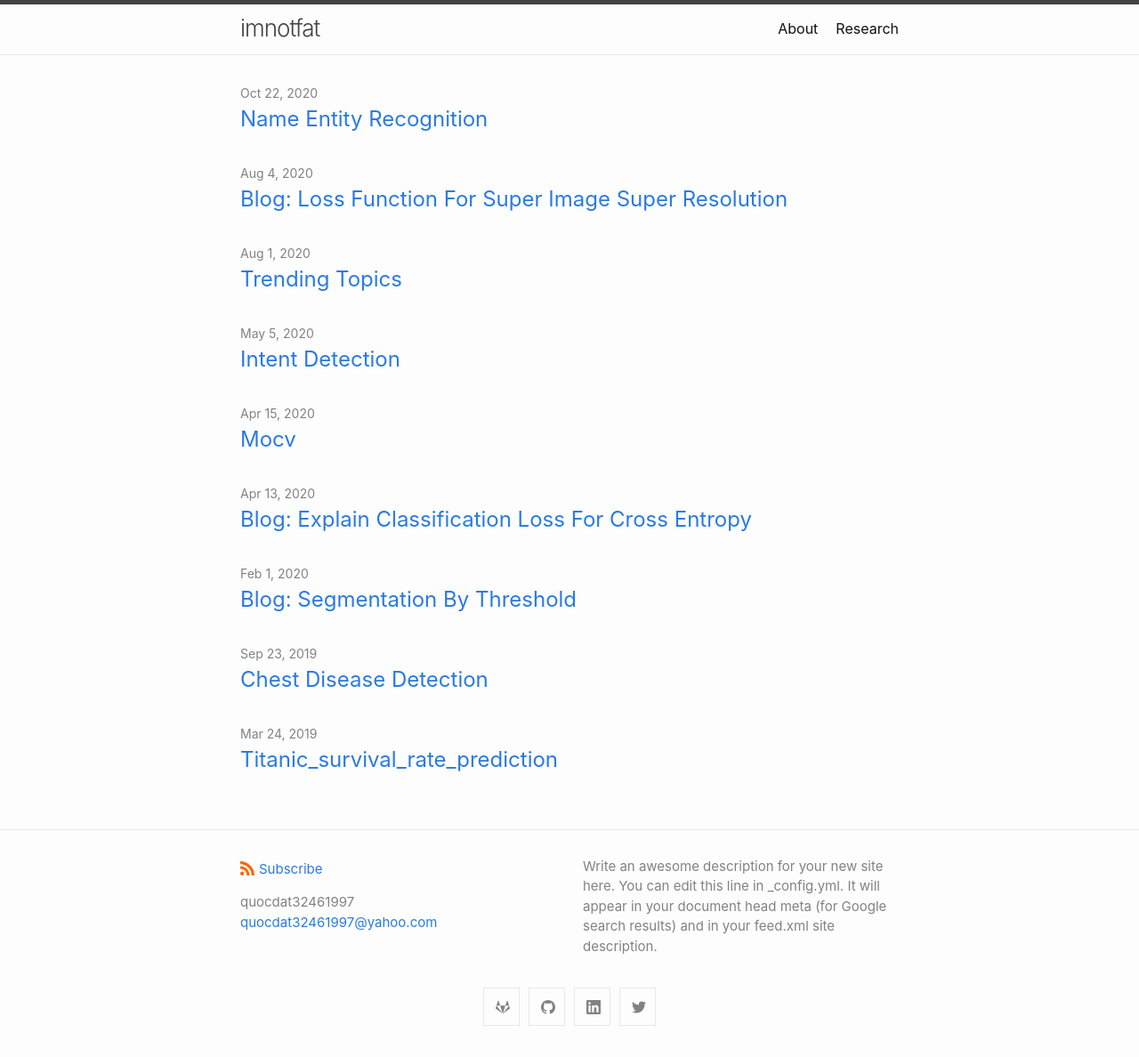
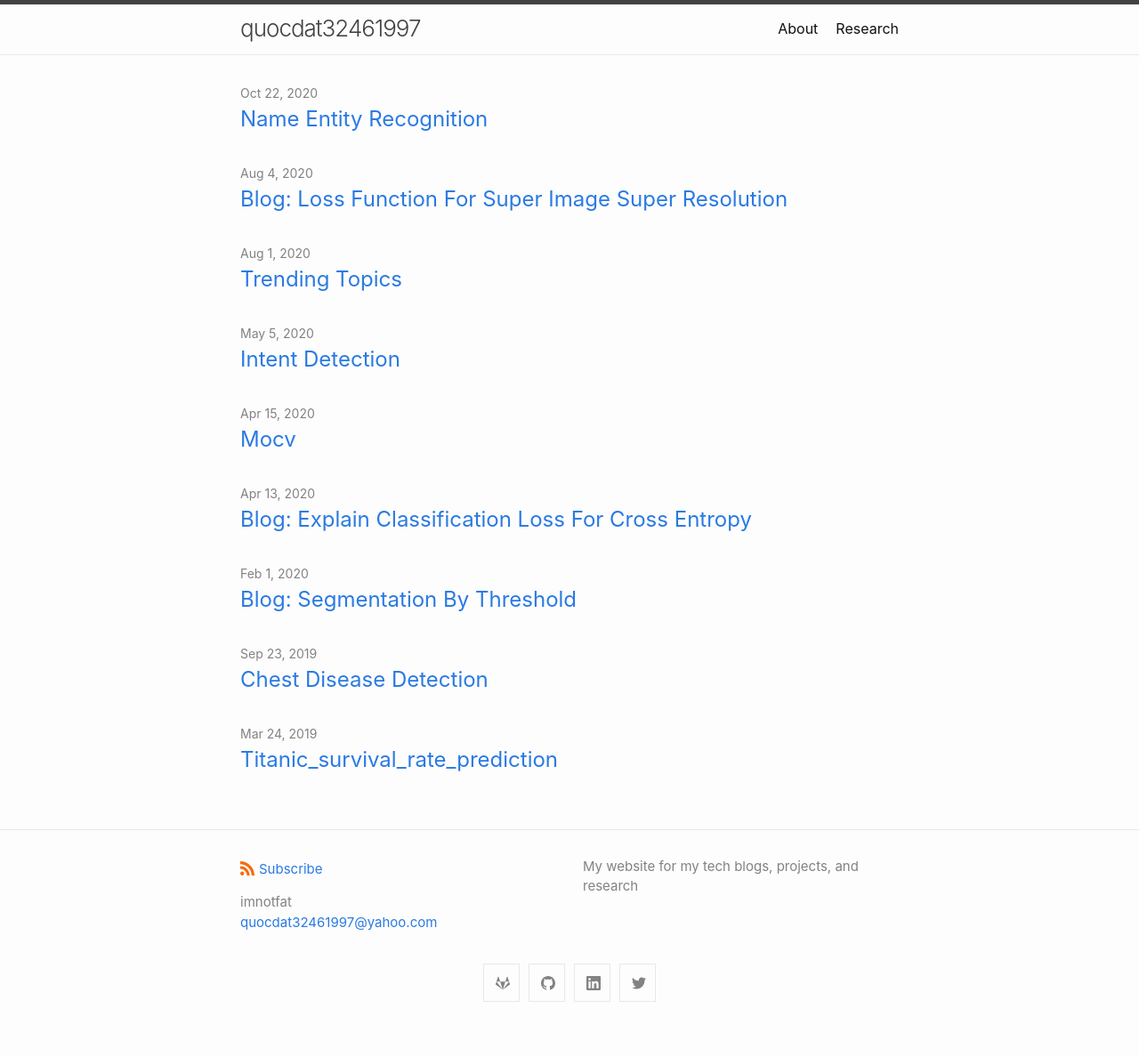
Before and after one commit to quocdat32461997/quocdat32461997.github.io, a Jekyll site: the page built from index.md, in a window 1280 px wide. Shown: the whole page at 89% size. Built offline with Jekyll 4.4.1, drawn with Linux system fonts in a browser that asks for light colours; after the commit the page ends 1161 px from its top, so only the background shows below that.

Commit message:
Update _config.yml

```diff
--- a/_config.yml
+++ b/_config.yml
@@ -1,11 +1,8 @@
-title: imnotfat
+title: quocdat32461997
 author:
-  name: quocdat32461997
+  name: imnotfat
   email: quocdat32461997@yahoo.com
-description: > # this means to ignore newlines until "show_excerpts:"
-  Write an awesome description for your new site here. You can edit this
-  line in _config.yml. It will appear in your document head meta (for
-  Google search results) and in your feed.xml site description.
+description: My website for my tech blogs, projects, and research
 
 show_excerpts: false # set to true to show excerpts on the homepage
 
```
